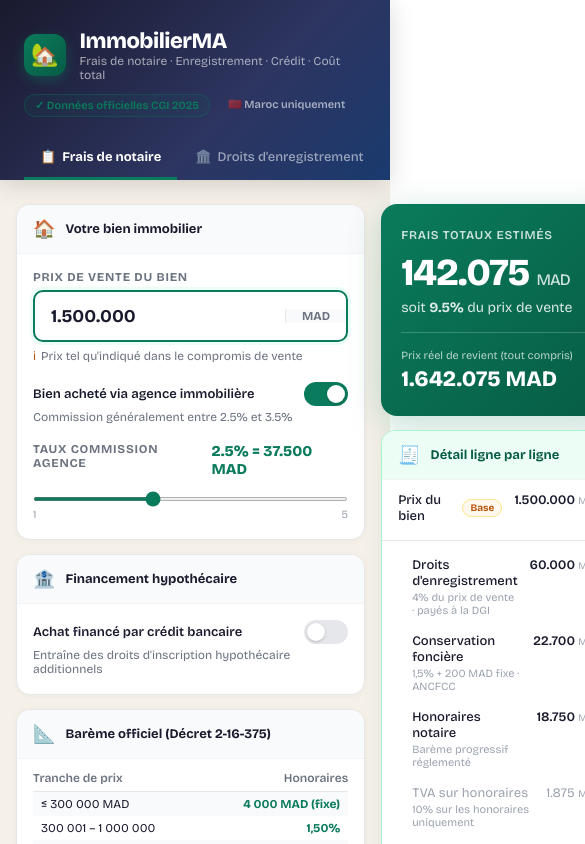
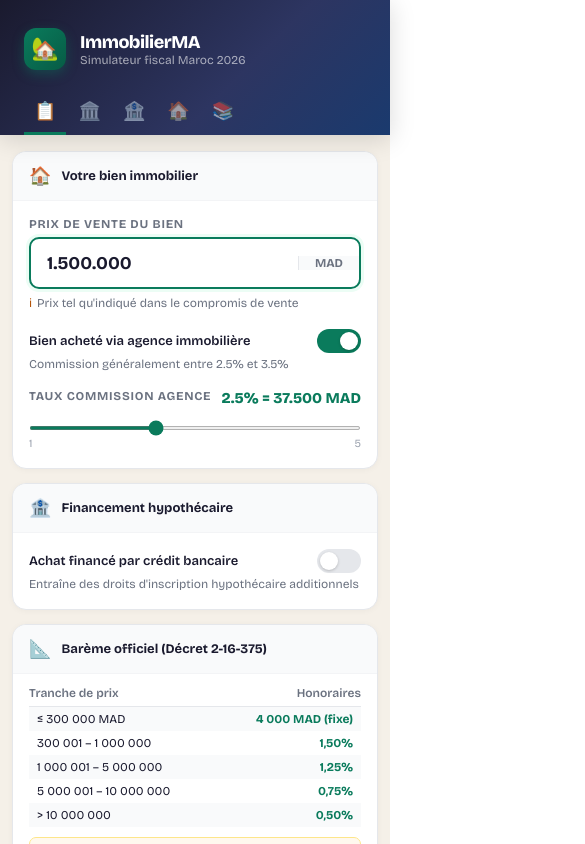
Before and after one commit to Abdo-glitx/immobilier-ma, a React (Vite) app: page / in a window 390 px wide. Shown: the top 844 px of the page, 585 px wide, since content can reach past the window. Built offline with nearby package versions, Linux system fonts and the light colour scheme.

Commit message:
fix mobile layout

```diff
--- a/src/App.jsx
+++ b/src/App.jsx
@@ -1,5 +1,15 @@
-import { useState, useMemo } from "react";
+import { useState, useMemo, useEffect } from "react";
 import { BlogList, ArticleView } from "./Blog.jsx";
+
+function useIsMobile() {
+  const [isMobile, setIsMobile] = useState(window.innerWidth < 768);
+  useEffect(() => {
+    const handler = () => setIsMobile(window.innerWidth < 768);
+    window.addEventListener("resize", handler);
+    return () => window.removeEventListener("resize", handler);
+  }, []);
+  return isMobile;
+}
 
 // ── Official Rates (Sources: Crédit du Maroc, Valfoncier, CGI 2025) ──────────
 const RATES = {
@@ -247,6 +257,7 @@
 
 // ── TAB 1: Frais de Notaire ───────────────────────────────────
 function FraisNotaire() {
+  const isMobile = useIsMobile();
   const [price, setPrice] = useState(1500000);
   const [withAgency, setWithAgency] = useState(true);
   const [agencyRate, setAgencyRate] = useState(2.5);
@@ -267,8 +278,7 @@
   const prixReel = price + totalAll;
 
   return (
-    <div style={{ display: "grid", gridTemplateColumns: "1fr 1fr", gap: 16, alignItems: "start" }}>
-      {/* INPUTS */}
+    <div style={{ display: "grid", gridTemplateColumns: isMobile ? "1fr" : "1fr 1fr", gap: 16, alignItems: "start" }}>
       <div style={{ display: "flex", flexDirection: "column", gap: 14 }}>
         <Card title="Votre bien immobilier" icon="🏠">
           <div style={{ padding: "16px 16px 0" }}>
@@ -411,6 +421,7 @@
 
 // ── TAB 2: Droits d'Enregistrement ───────────────────────────
 function DroitsEnregistrement() {
+  const isMobile = useIsMobile();
   const [price, setPrice] = useState(800000);
   const [type, setType] = useState("habitation");
 
@@ -427,7 +438,7 @@
   const total = droits + conservation;
 
   return (
-    <div style={{ display: "grid", gridTemplateColumns: "1fr 1fr", gap: 16, alignItems: "start" }}>
+    <div style={{ display: "grid", gridTemplateColumns: isMobile ? "1fr" : "1fr 1fr", gap: 16, alignItems: "start" }}>
       <div style={{ display: "flex", flexDirection: "column", gap: 14 }}>
         <Card title="Type de bien et transaction" icon="🏛️">
           <div style={{ padding: "16px 16px 4px" }}>
@@ -547,6 +558,7 @@
 
 // ── TAB 3: Simulation Crédit ──────────────────────────────────
 function SimulationCredit() {
+  const isMobile = useIsMobile();
   const [prix, setPrix] = useState(1200000);
   const [apport, setApport] = useState(300000);
   const [duree, setDuree] = useState(20);
@@ -576,7 +588,7 @@
   const tauxEndettementSalaire = mensualiteAssurance > 0 ? (mensualiteAssurance / 0.35) : 0;
 
   return (
-    <div style={{ display: "grid", gridTemplateColumns: "1fr 1fr", gap: 16, alignItems: "start" }}>
+    <div style={{ display: "grid", gridTemplateColumns: isMobile ? "1fr" : "1fr 1fr", gap: 16, alignItems: "start" }}>
       <div style={{ display: "flex", flexDirection: "column", gap: 14 }}>
         <Card title="Paramètres du crédit" icon="🏦">
           <div style={{ padding: "16px 16px 4px" }}>
@@ -668,6 +680,7 @@
 
 // ── TAB 4: Coût Total Acquisition ────────────────────────────
 function CoutTotal() {
+  const isMobile = useIsMobile();
   const [prix, setPrix] = useState(1500000);
   const [withAgency, setWithAgency] = useState(true);
   const [withCredit, setWithCredit] = useState(true);
@@ -705,7 +718,7 @@
   ];
 
   return (
-    <div style={{ display: "grid", gridTemplateColumns: "1fr 1fr", gap: 16, alignItems: "start" }}>
+    <div style={{ display: "grid", gridTemplateColumns: isMobile ? "1fr" : "1fr 1fr", gap: 16, alignItems: "start" }}>
       <div style={{ display: "flex", flexDirection: "column", gap: 14 }}>
         <Card title="Votre acquisition" icon="🏠">
           <div style={{ padding: "16px 16px 4px" }}>
@@ -797,6 +810,7 @@
 export default function ImmobilierMA() {
   const [tab, setTab] = useState("notaire");
   const [articleSlug, setArticleSlug] = useState(null);
+  const isMobile = useIsMobile();
 
   const handleCTA = (targetTab) => {
     setArticleSlug(null);
@@ -842,17 +856,18 @@
                 width: 42, height: 42, borderRadius: 12,
                 background: `linear-gradient(135deg, ${emerald}, ${emeraldDark})`,
                 display: "flex", alignItems: "center", justifyContent: "center",
-                fontSize: 22, boxShadow: `0 4px 12px rgba(10,123,92,0.4)`,
+                fontSize: 22, boxShadow: `0 4px 12px rgba(10,123,92,0.4)`, flexShrink: 0,
               }}>🏡</div>
               <div>
-                <div style={{ fontSize: 22, fontWeight: 900, color: white, letterSpacing: "-0.5px" }}>
+                <div style={{ fontSize: isMobile ? 18 : 22, fontWeight: 900, color: white, letterSpacing: "-0.5px" }}>
                   ImmobilierMA
                 </div>
                 <div style={{ fontSize: 12, color: "rgba(255,255,255,0.6)" }}>
-                  Frais de notaire · Enregistrement · Crédit · Coût total
+                  {isMobile ? "Simulateur fiscal Maroc 2026" : "Frais de notaire · Enregistrement · Crédit · Coût total"}
                 </div>
               </div>
             </div>
+            {!isMobile && (
               <div style={{ display: "flex", gap: 8, flexWrap: "wrap" }}>
                 {[
                   { label: "✓ Données officielles CGI 2025", color: emerald },
@@ -865,22 +880,23 @@
                   }}>{b.label}</span>
                 ))}
               </div>
+            )}
           </div>
 
           {/* TABS */}
           <div style={{ display: "flex", gap: 2, overflowX: "auto" }}>
             {TABS.map(t => (
               <button key={t.id} onClick={() => setTab(t.id)} style={{
-                padding: "12px 16px", border: "none", fontFamily: "inherit",
+                padding: isMobile ? "10px 10px" : "12px 16px", border: "none", fontFamily: "inherit",
                 background: "transparent",
                 borderBottom: `3px solid ${tab === t.id ? emerald : "transparent"}`,
                 color: tab === t.id ? white : "rgba(255,255,255,0.55)",
                 fontWeight: tab === t.id ? 700 : 500,
-                fontSize: 13, whiteSpace: "nowrap",
+                fontSize: isMobile ? 18 : 13, whiteSpace: "nowrap",
                 transition: "all 0.15s",
               }}>
-                <span style={{ marginRight: 6 }}>{t.icon}</span>
-                {t.label}
+                <span style={{ marginRight: isMobile ? 0 : 6 }}>{t.icon}</span>
+                {!isMobile && t.label}
               </button>
             ))}
           </div>
@@ -888,7 +904,7 @@
       </div>
 
       {/* CONTENT */}
-      <div style={{ maxWidth: 1100, margin: "0 auto", padding: "24px 16px 48px" }}>
+      <div style={{ maxWidth: 1100, margin: "0 auto", padding: isMobile ? "16px 12px 48px" : "24px 16px 48px" }}>
         <div className="content" key={tab + articleSlug}>
           {tab === "notaire"        && <FraisNotaire />}
           {tab === "enregistrement" && <DroitsEnregistrement />}
@@ -900,13 +916,7 @@
           {tab === "blog" && articleSlug && (
             <ArticleView
               slug={articleSlug}
-              onBack={(pairSlug) => {
-                if (pairSlug && typeof pairSlug === "string") {
-                  setArticleSlug(pairSlug);
-                } else {
-                  setArticleSlug(null);
-                }
-              }}
+              onBack={(pairSlug) => pairSlug ? setArticleSlug(pairSlug) : setArticleSlug(null)}
               onCTA={handleCTA}
               lang="fr"
             />
```
Lines whose indentation alone changed are shown as unchanged.
